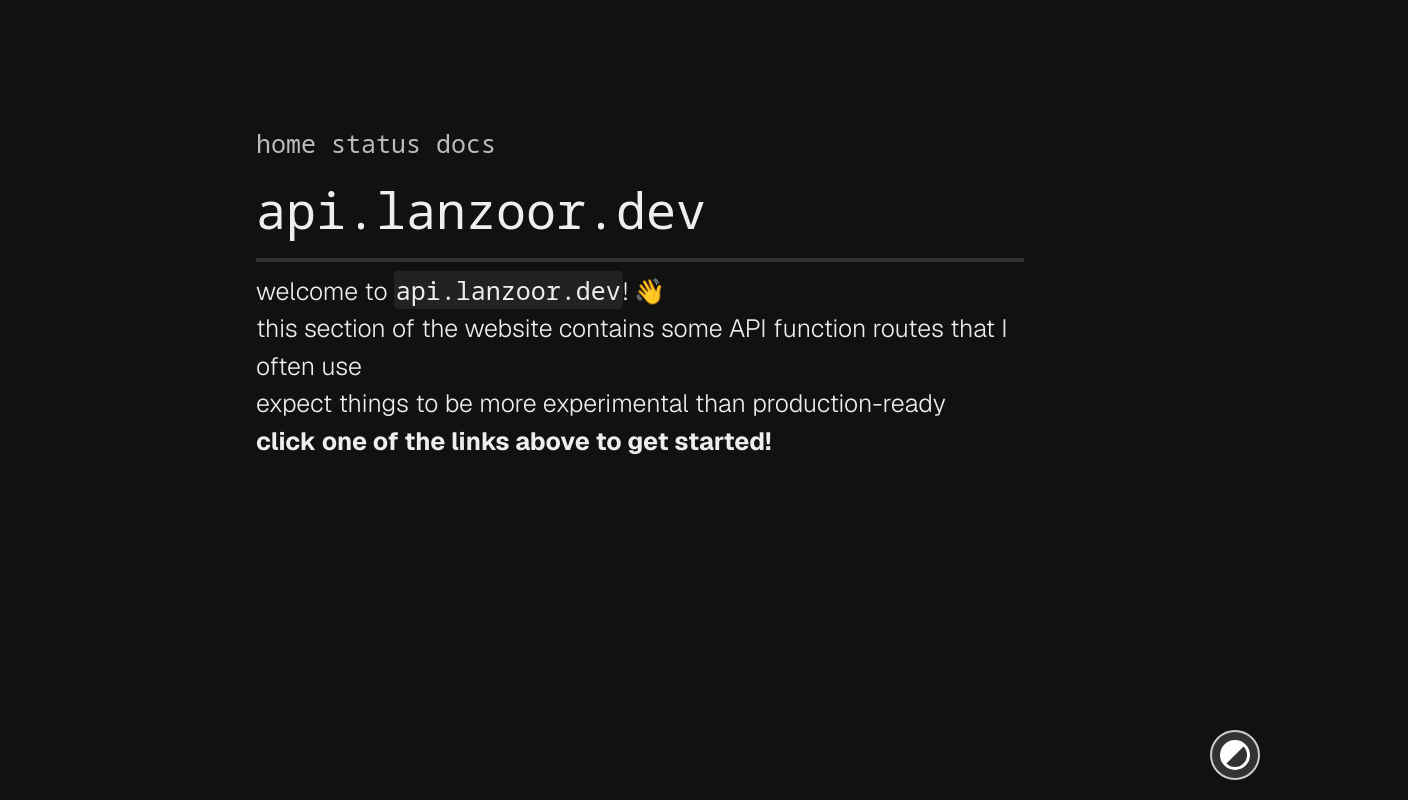
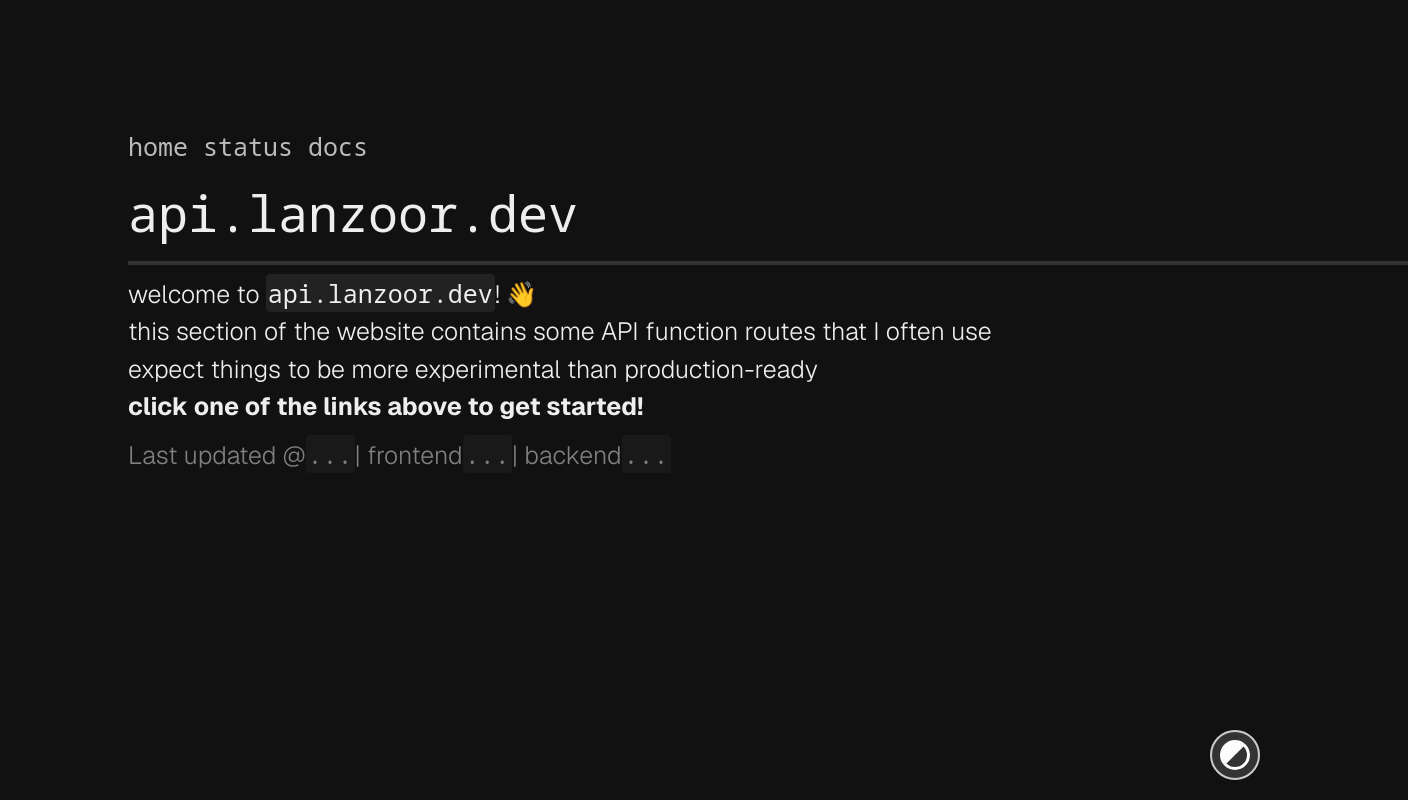
Before and after one commit to Lanzoor/core-api, a Next.js app: page / in a window 1280 px wide. Shown: the whole page, 1408 px wide, since content can reach past the window. Built offline with nearby package versions, Linux system fonts and the light colour scheme; no server answers.

Commit message:
Stage commits for v26.1.3: :)

```diff
--- a/app/api/status/route.ts
+++ b/app/api/status/route.ts
@@ -30,6 +30,10 @@ export async function GET(req: NextRequest) {
             time: Date.now(),
             lastUpdated: latest?.createdAt ?? null,
             vercelUrl: latest?.url ?? null,
+            versions: {
+                frontend: 'v26.19.6',
+                backend: 'v26.1.3',
+            },
         };
 
         return NextResponse.json(body, {
--- a/app/page.css
+++ b/app/page.css
@@ -10,6 +10,8 @@
 
     --code-bg: #ddd;
     --hr-bg: #ccc;
+
+    --footer-text: #ddd;
 }
 
 [data-theme='dark'] {
@@ -21,6 +23,8 @@
 
     --code-bg: #222;
     --hr-bg: #333;
+
+    --footer-text: #333;
 }
 
 * {
@@ -43,8 +47,8 @@ body {
 }
 
 .container {
-    width: 60%;
-    margin: 5em auto;
+    width: 100%;
+    margin: 10%;
 
     display: flex;
     flex-direction: column;
@@ -156,12 +160,16 @@ button img {
     height: 80%;
 }
 
+footer {
+    opacity: 0.5;
+}
+
 @media (max-width: 1024px) {
     body {
         font-size: 15px;
     }
 
     .container {
-        margin: 2.5em auto;
+        margin: 2%;
     }
 }
--- a/app/page.tsx
+++ b/app/page.tsx
@@ -27,6 +27,7 @@ export default function Page() {
     }
 
     return (
+        <>
             <div className="container">
                 <nav>
                     <a href="https://lanzoor.dev">home</a>
@@ -54,6 +55,30 @@ export default function Page() {
                         alt="theme"
                     />
                 </button>
+
+                <footer>
+                    Last updated @<code id="footer--last-updated">...</code>| frontend
+                    <code id="footer--frontend">...</code>| backend
+                    <code id="footer--backend">...</code>
+                </footer>
             </div>
+        </>
     );
 }
+
+document.addEventListener('DOMContentLoaded', async () => {
+    try {
+        const res = await fetch('https://api.lanzoor.dev/status');
+        const data = await res.json();
+
+        const lastUpdated = document.getElementById('footer--last-updated');
+        const frontend = document.getElementById('footer--frontend');
+        const backend = document.getElementById('footer--backend');
+
+        if (lastUpdated) lastUpdated.textContent = new Date(data.lastUpdated).toLocaleDateString();
+        if (frontend) frontend.textContent = data.versions.frontend;
+        if (backend) backend.textContent = data.versions.backend;
+    } catch (error) {
+        console.warn('failed to fetch from status:\n\t', error);
+    }
+});
--- a/package.json
+++ b/package.json
@@ -1,6 +1,5 @@
 {
     "name": "core-api",
-    "version": "26.1.2",
     "private": true,
     "description": "backend repository for api.lanzoor.dev",
     "license": "ISC",
```
Lines whose indentation alone changed are shown as unchanged.
